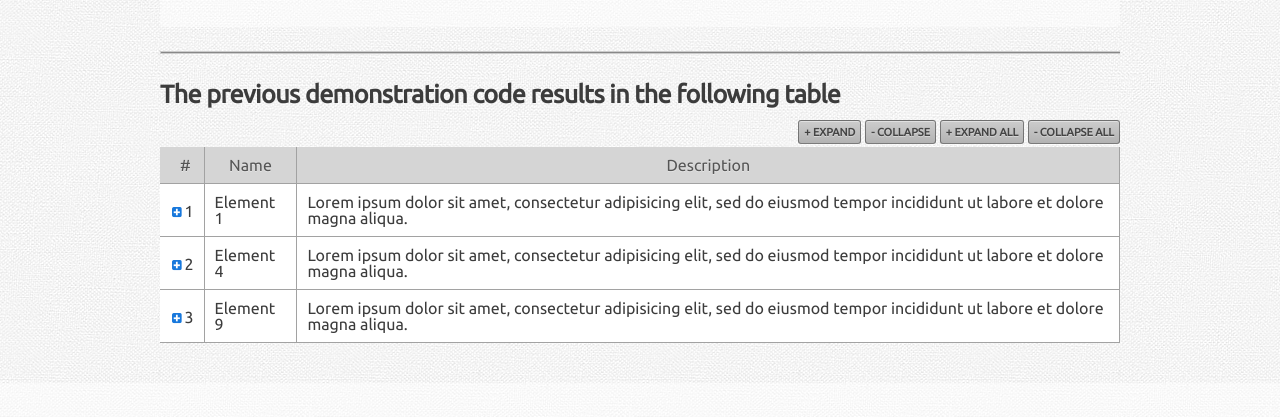
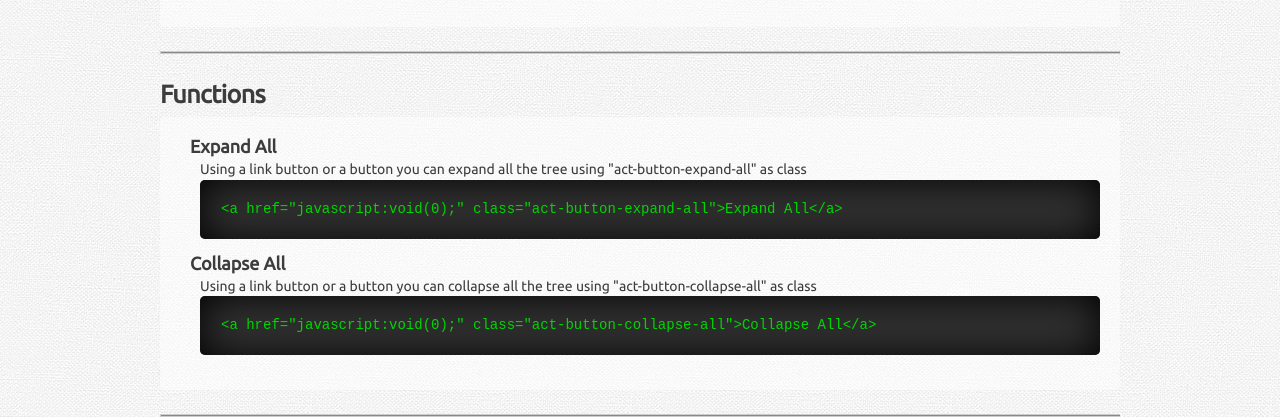
Before and after one commit to alvaroveliz/aCollapTable, a plain HTML site: page index.html in a window 1280 px wide. Shown: the part 2081-2498 px from the top of the page. Drawn offline with Linux system fonts and the light colour scheme.

Commit message:
adding documentation for collapse all and expand all

```diff
--- a/index.html
+++ b/index.html
@@ -138,6 +138,20 @@ $(document).ready(function(){
           <dd>The collapse button ("minus" -). HTML allowed.</dd>
         </dl>
         <hr />
+        <h3>Functions</h3>
+        <dl>
+          <dt>Expand All</dt>
+          <dd>
+            Using a link button or a button you can expand all the tree using "act-button-expand-all" as class
+            <pre>&lt;a href="javascript:void(0);" class="act-button-expand-all"&gt;Expand All&lt;/a&gt;</pre>
+          </dd>
+          <dt>Collapse All</dt>
+          <dd>
+            Using a link button or a button you can collapse all the tree using "act-button-collapse-all" as class
+            <pre>&lt;a href="javascript:void(0);" class="act-button-collapse-all"&gt;Collapse All&lt;/a&gt;</pre>
+          </dd>
+        </dl>
+        <hr />
         <h3>The previous demonstration code results in the following table</h3>
         <div class="buttons tar">
           <a href="javascript:void(0);" class="btn sbtn act-button-expand">+ Expand</a>
```
